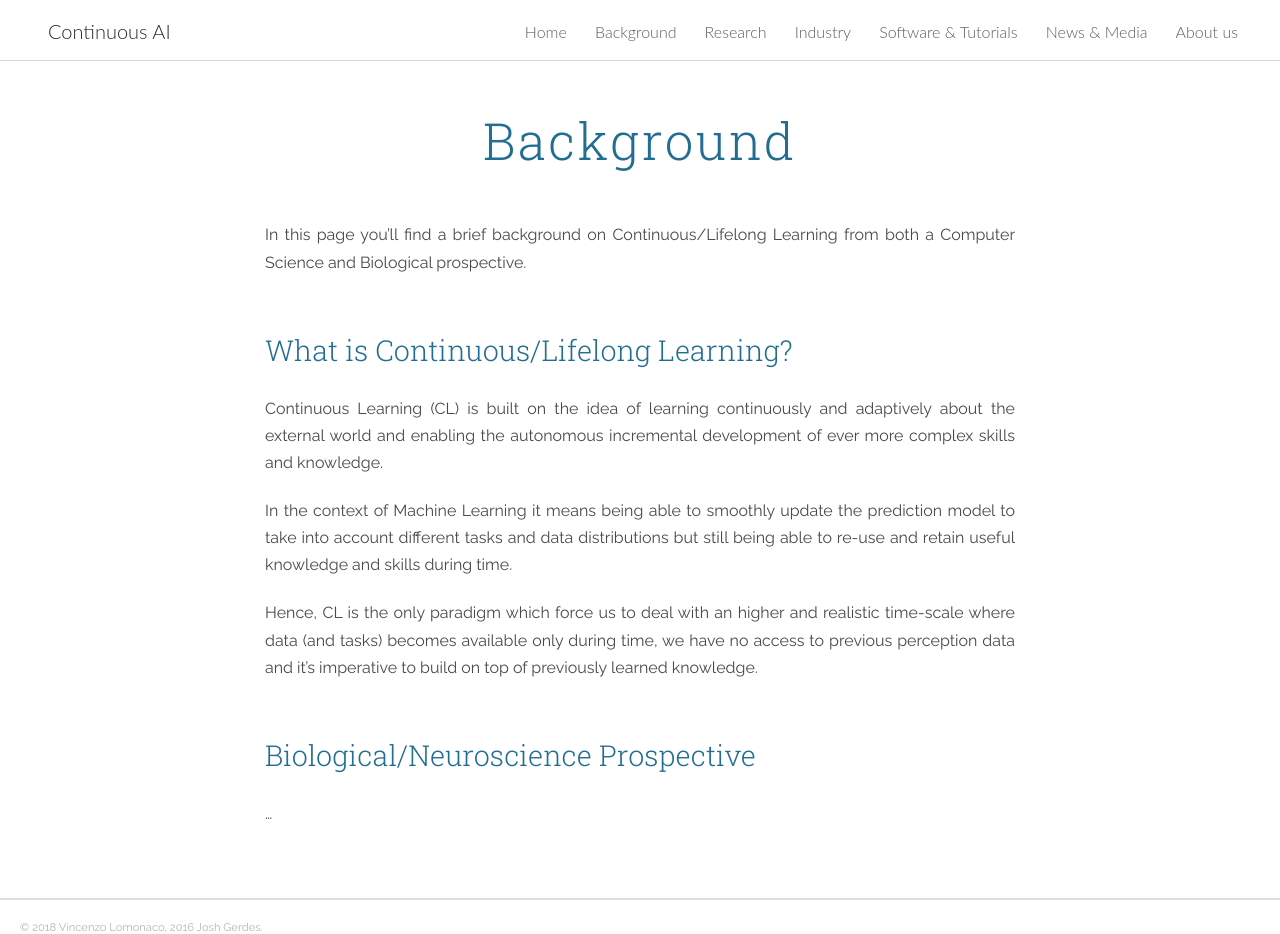
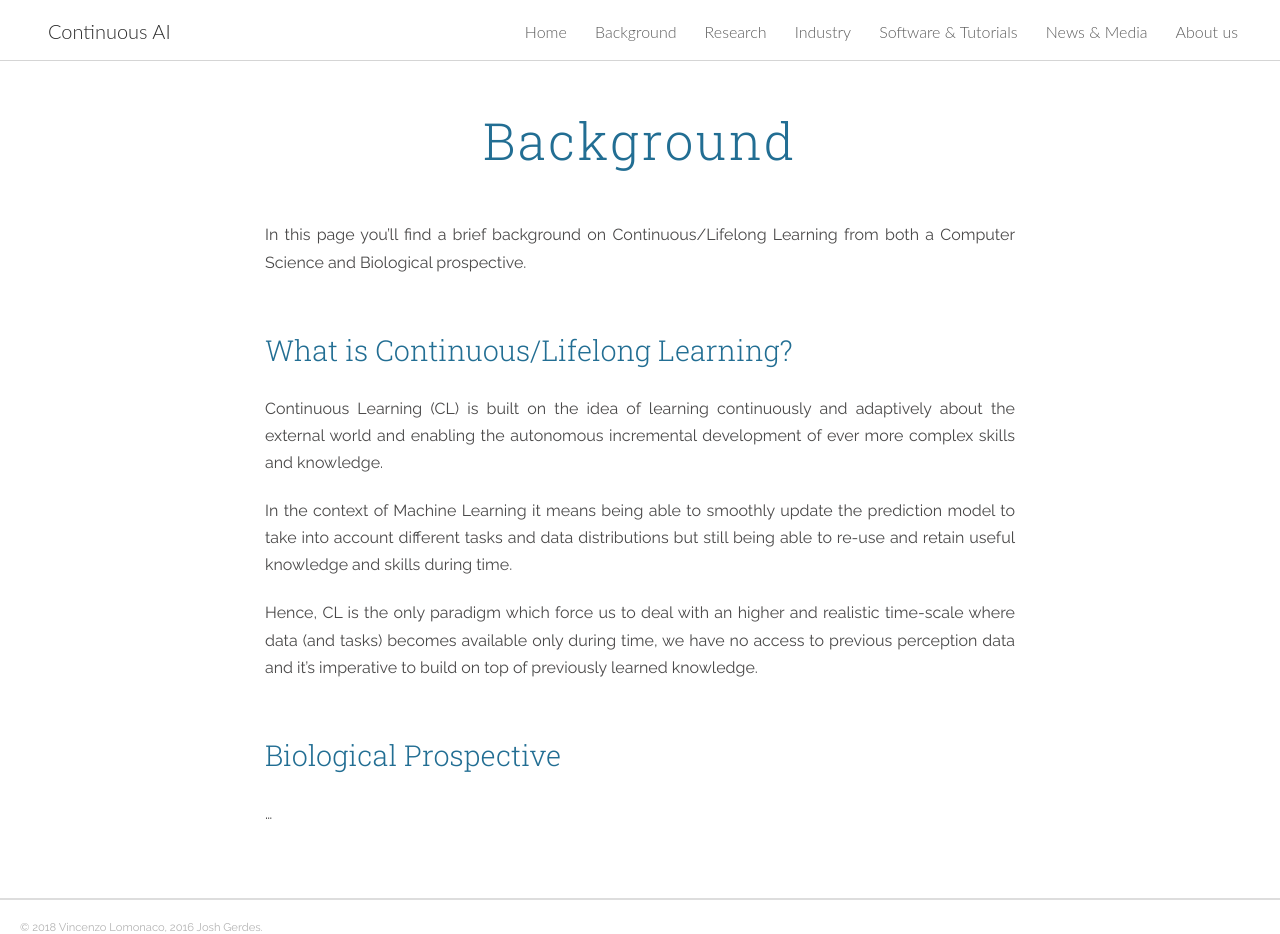
Before and after one commit to giparisi/website, a Jekyll site: the page built from background.md, in a window 1280 px wide and 934 px high. Built offline with Jekyll 4.4.1, drawn with Linux system fonts in a browser that asks for light colours; nearby versions of some CDN libraries.

```diff
--- a/background.md
+++ b/background.md
@@ -15,6 +15,6 @@
 Hence, CL is the only paradigm which force us to deal with an higher and realistic time-scale where data (and tasks) becomes available only during time, we have no access to previous perception data and it’s imperative to build on top of previously learned knowledge.
 
 <a href="#cl-background"></a>
-<h3 id="cl-backgorund" style="margin-bottom:30px">Biological/Neuroscience Prospective</h3>
+<h3 id="cl-backgorund" style="margin-bottom:30px">Biological Prospective</h3>
 
 ...
```
